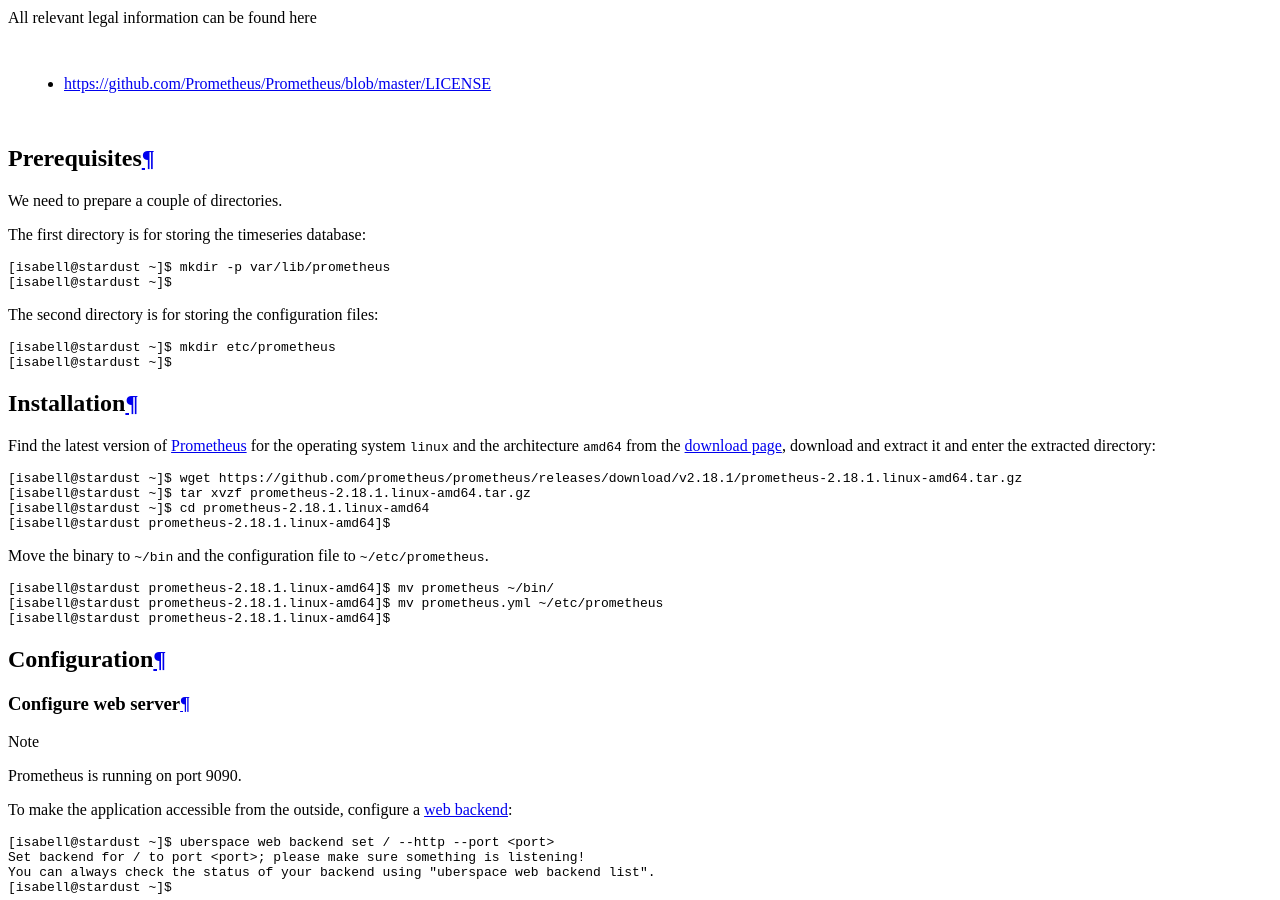
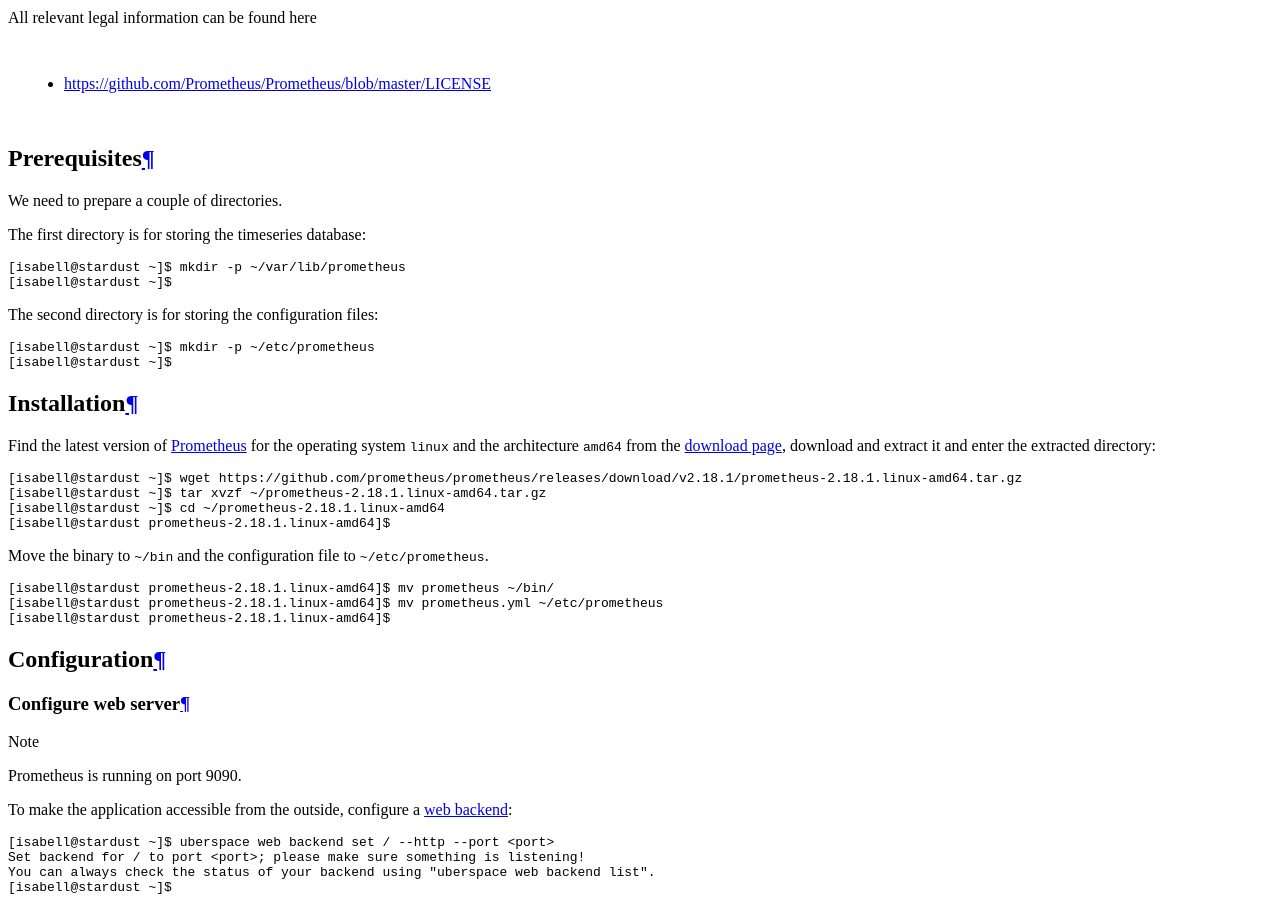
Before and after one commit to Uberspace/lab, a Sphinx documentation site: the page built from source/guide_prometheus.rst, in a window 1280 px wide and 900 px high, scrolled down 4753 px. Built offline with Sphinx 7.4.7 and the Read the Docs theme 2.0.0, drawn with Linux system fonts in a browser that asks for light colours.

```diff
--- a/source/guide_prometheus.rst
+++ b/source/guide_prometheus.rst
@@ -46,14 +46,14 @@ The first directory is for storing the timeseries database:
 
 ::
 
- [isabell@stardust ~]$ mkdir -p var/lib/prometheus
+ [isabell@stardust ~]$ mkdir -p ~/var/lib/prometheus
  [isabell@stardust ~]$
 
 The second directory is for storing the configuration files:
 
 ::
 
- [isabell@stardust ~]$ mkdir etc/prometheus
+ [isabell@stardust ~]$ mkdir -p ~/etc/prometheus
  [isabell@stardust ~]$
 
 
@@ -65,8 +65,8 @@ Find the latest version of Prometheus_ for the operating system ``linux`` and th
 ::
 
  [isabell@stardust ~]$ wget https://github.com/prometheus/prometheus/releases/download/v2.18.1/prometheus-2.18.1.linux-amd64.tar.gz
- [isabell@stardust ~]$ tar xvzf prometheus-2.18.1.linux-amd64.tar.gz
- [isabell@stardust ~]$ cd prometheus-2.18.1.linux-amd64
+ [isabell@stardust ~]$ tar xvzf ~/prometheus-2.18.1.linux-amd64.tar.gz
+ [isabell@stardust ~]$ cd ~/prometheus-2.18.1.linux-amd64
  [isabell@stardust prometheus-2.18.1.linux-amd64]$
 
 Move the binary to ``~/bin`` and the configuration file to ``~/etc/prometheus``.
```
